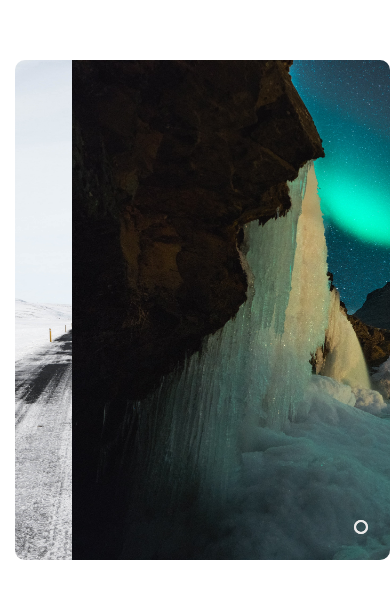
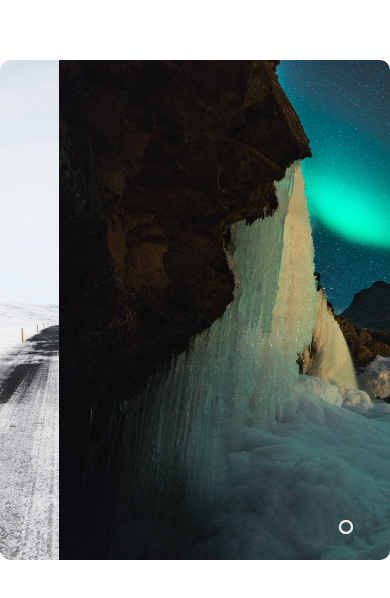
Before and after one commit to SorisAnish17/image-slider, a plain HTML site: page image slider/index.html in a window 390 px wide. Shown: the part 112-710 px from the top of the page. Drawn offline with Linux system fonts and the light colour scheme.

Commit message:
Update style.css

```diff
--- a/image slider/style.css
+++ b/image slider/style.css
@@ -86,24 +86,3 @@ body {
 #radio3:checked ~ .auto .auto3 {
   background-color: rgb(223, 236, 99);
 }
-@media screen and (max-width: 700px) {
-  .slider {
-    width: 50vh;
-    margin-left: 15px;
-    overflow-y: hidden;
-  }
-  .manual {
-    position: absolute;
-    width: 800px;
-    margin-top: -40px;
-    display: flex;
-    margin-right: 50px;
-  }
-  .auto {
-    position: absolute;
-    width: 800px;
-    margin-top: 460px;
-    display: flex;
-    margin-right: 50px;
-  }
-}
```
